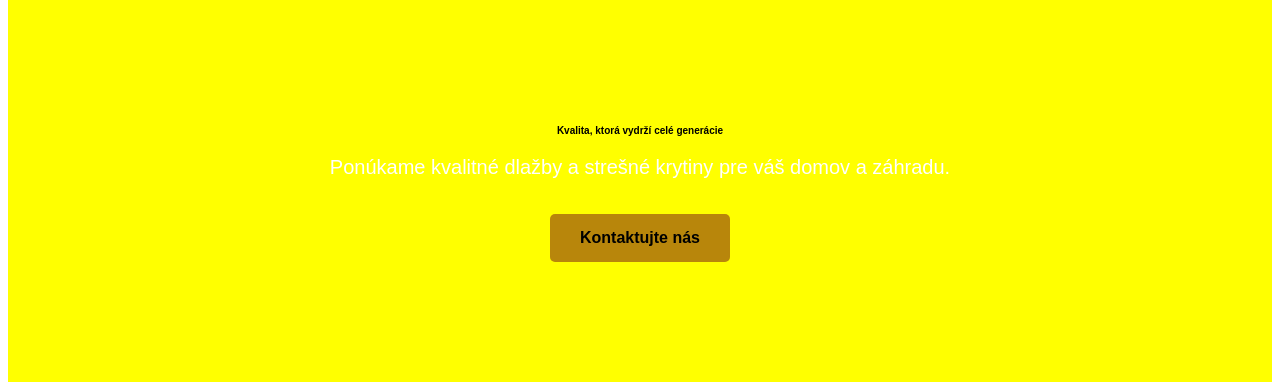
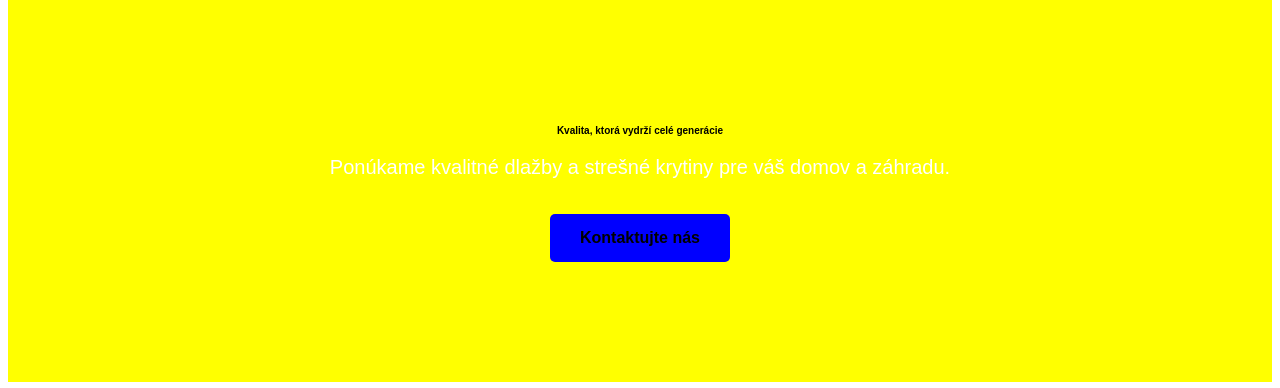
Before and after one commit to Maradnak/stavebna-firma, a plain HTML site: page index.html in a window 1280 px wide. In both pictures the pointer is over the link "Kontaktujte nás". Shown: the part 47-435 px from the top of the page. Drawn offline with Linux system fonts and the light colour scheme.

```diff
--- a/style.css
+++ b/style.css
@@ -52,5 +52,5 @@ p {
 }
 
 .hero-button:hover {
-    background-color: #b8860b;
+    background-color: blue;
 }
```
